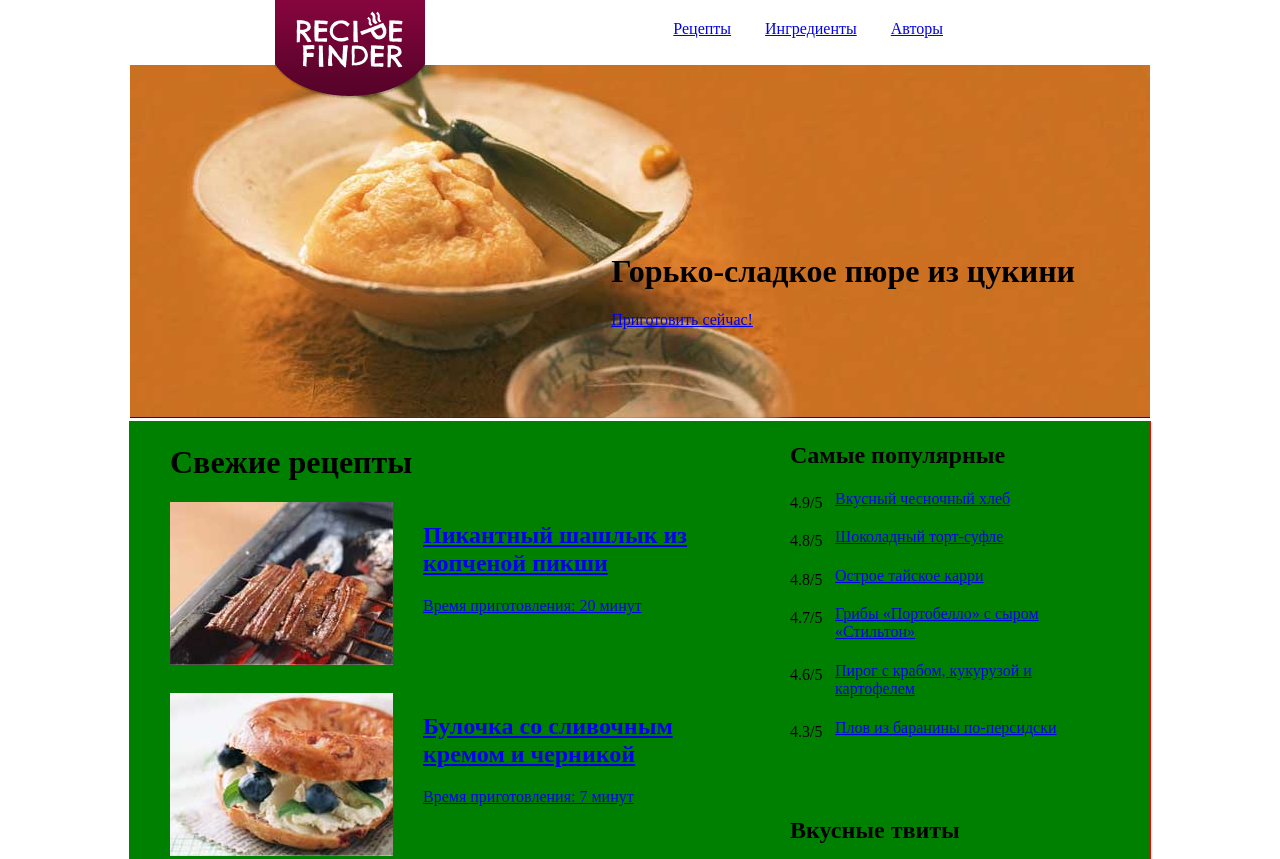
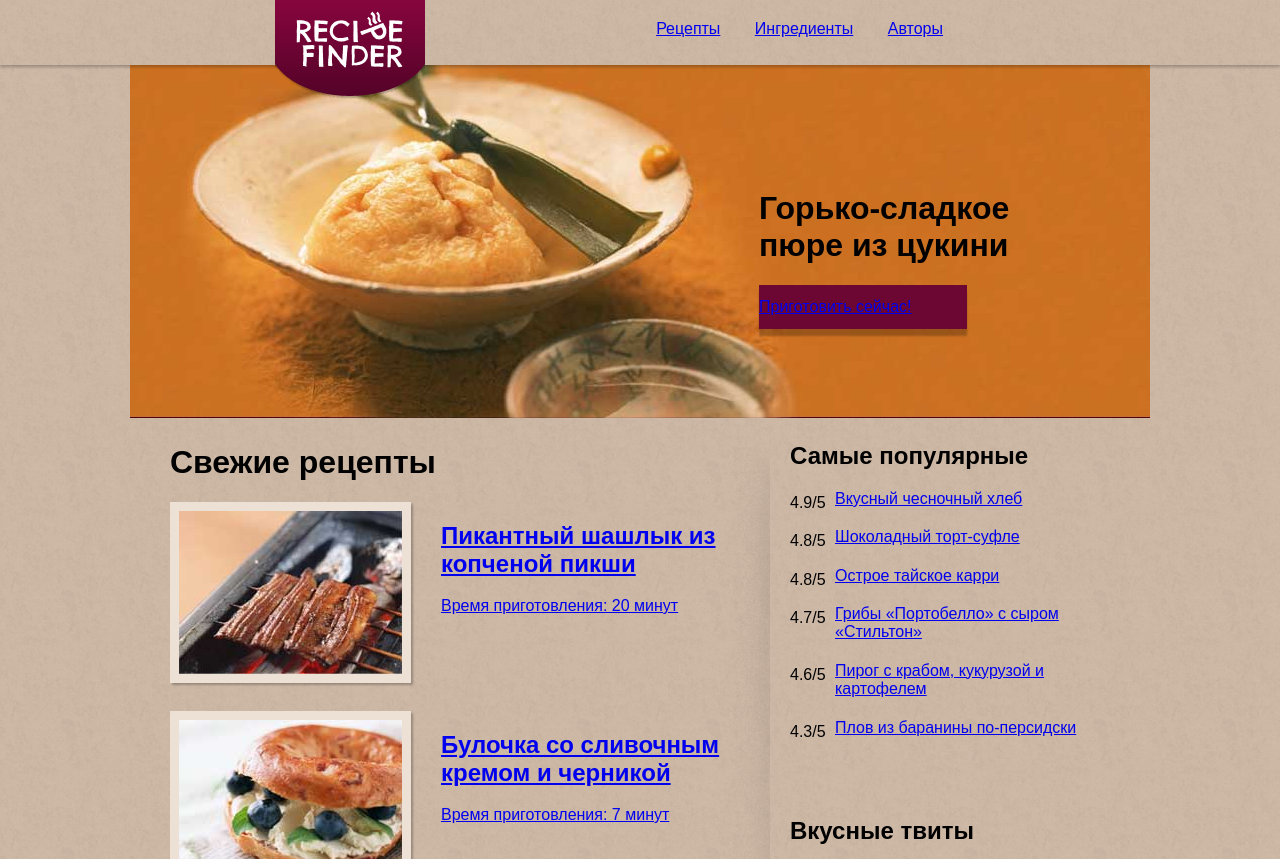
Before and after one commit to Sergey-Filippov/Recipe-Finder, a plain HTML site: page index.html in a window 1280 px wide. Shown: the top 859 px of the page. Drawn offline with Linux system fonts and the light colour scheme.

Commit message:
На этой ветке последний коммит стили на float

```diff
--- a/css/styles.css
+++ b/css/styles.css
@@ -1,3 +1,24 @@
+html {
+    font-family: sans-serif;
+}
+body {
+    background: #cab5a3 url(../images/bg-main.gif) repeat repeat 0 0;
+}
+header {
+    box-shadow: rgba(0, 0, 0, .25) 0 2px 3px 0;
+    position: relative;
+    z-index: 9;
+}
+
+h1 {
+    font-size: 2em;
+    margin: 0.67em 0;
+}
+h2 {
+    display: block;
+    font-size: 1.5em;
+}
+
 .cf:before,
 .cf:after {
     content: " ";
@@ -55,19 +76,27 @@ cf{
        position: absolute;
        bottom: 93px;
        right: 75px;
+       width: 316px;
+   }
+   .promo-btn{
+    display: inline-block;
+    width: 208px;
+    padding: 13px 0;
+    background-color: #6c0733;
+    box-shadow: rgba(0, 0, 0, .25) 0 7px 2px 0;
    }
 
 .main {
     width: 1020px;
     margin: 0 auto;
-    outline: solid 1px red;
-    background:green;
+
 }
 
 .latest {
     width: 640px;
     float: left;
     padding: 0 40px;
+    background: url(../images/bg-column.png) no-repeat top right;
 } /* Блок свежие рецепты */
 
 .media {
@@ -78,6 +107,8 @@ cf{
 .media img {
     float: left;
     margin-right: 30px;
+    border: solid 9px #ede0d5;
+    box-shadow: rgba(0, 0, 0, .25) 2px 2px 2px 0;
 }
 .sidebar {
     width: 360px;
@@ -114,6 +145,9 @@ width: 250px;
     left: 15px;
     top: 4px;
 }
+footer {
+    background-color: rgb(66, 3, 30);
+}
 .footer-inside {
     padding-left: 40px;
 }
```
